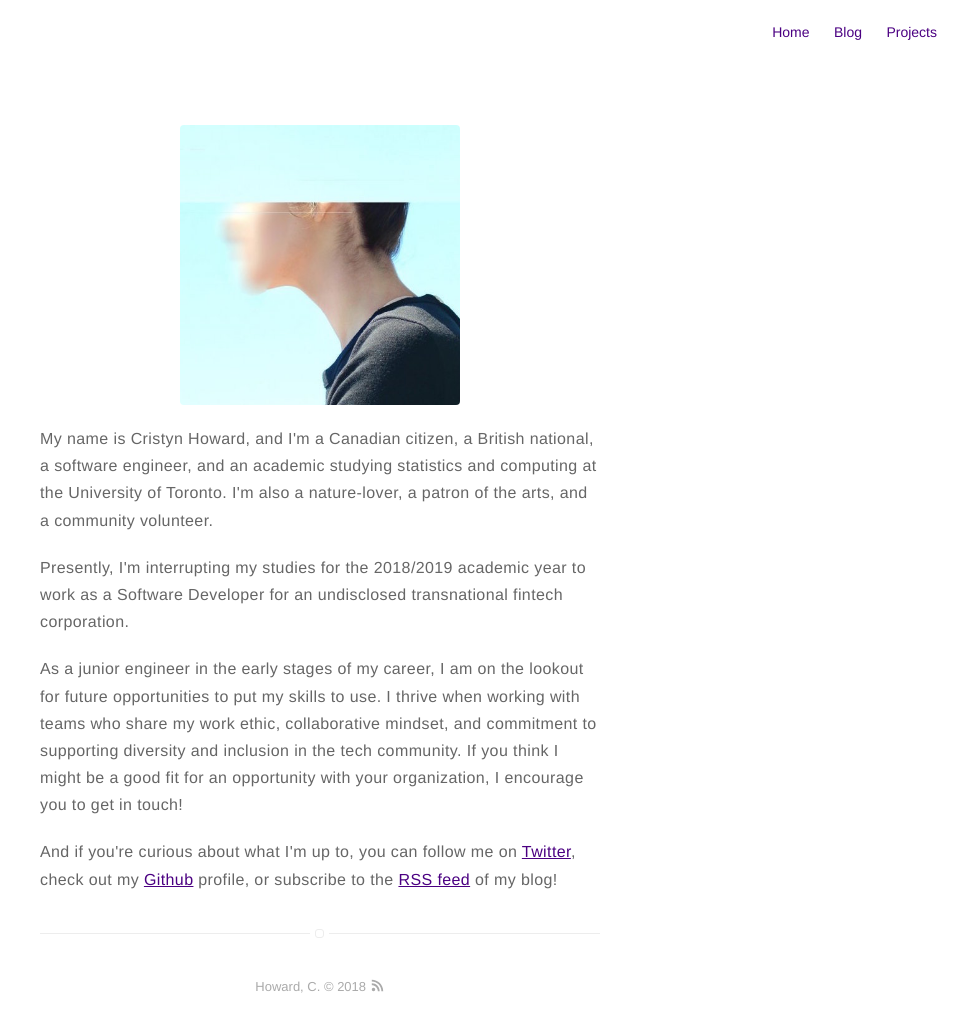
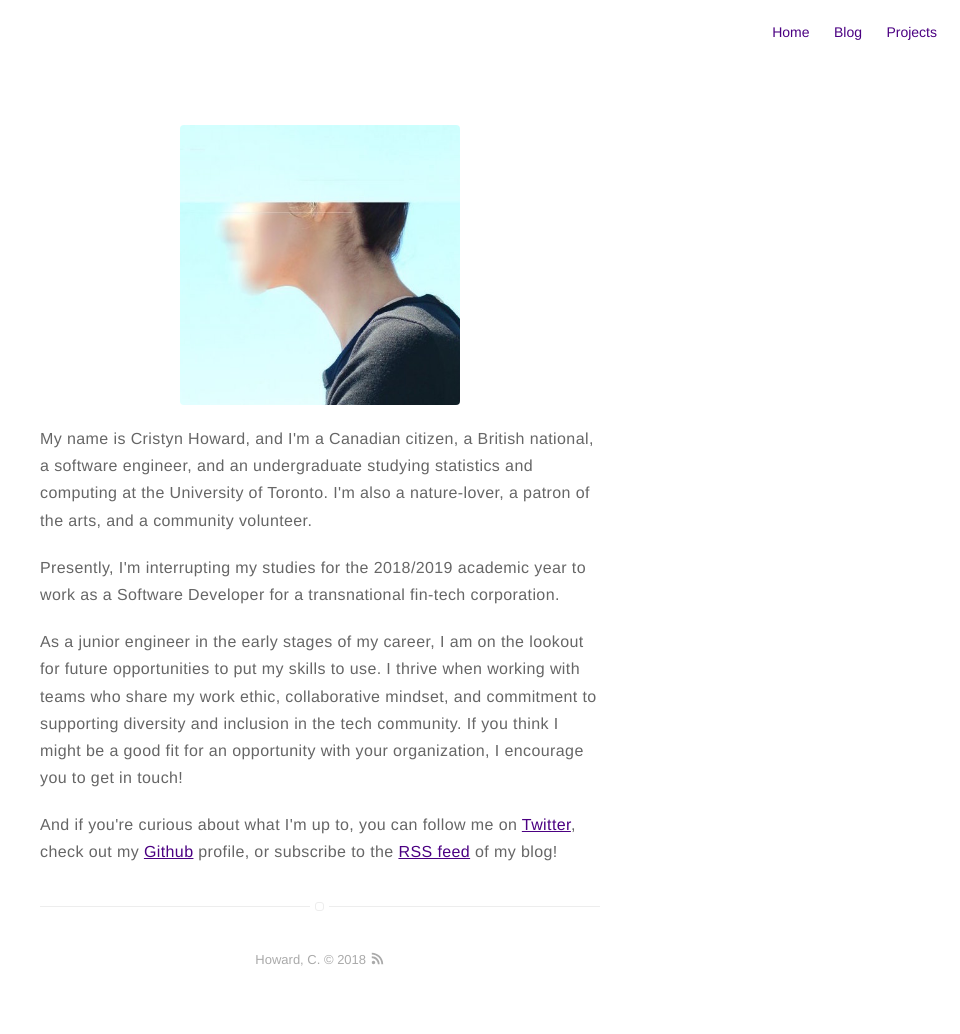
Before and after one commit to cristynhoward/cristynhoward.github.io, a Jekyll site: the page built from about.md, in a window 1280 px wide. Shown: the whole page, without its empty margins (320-1280 px from the left). Built offline with Jekyll 4.4.1, drawn with Linux system fonts in a browser that asks for light colours; after the commit the page ends 1007 px from its top, so only the background shows below that.

Commit message:
Edit about.md.

```diff
--- a/about.md
+++ b/about.md
@@ -4,9 +4,9 @@ layout: page
 ---
 ![Profile Image]({{ site.url }}/{{ site.picture }})
 
-<p>My name is Cristyn Howard, and I'm a Canadian citizen, a British national, a software engineer, and an academic studying statistics and computing at the University of Toronto. I'm also a nature-lover, a patron of the arts, and a community volunteer.</p>
+<p>My name is Cristyn Howard, and I'm a Canadian citizen, a British national, a software engineer, and an undergraduate studying statistics and computing at the University of Toronto. I'm also a nature-lover, a patron of the arts, and a community volunteer.</p>
 
-<p>Presently, I'm interrupting my studies for the 2018/2019 academic year to work as a Software Developer for an undisclosed transnational fintech corporation.</p>
+<p>Presently, I'm interrupting my studies for the 2018/2019 academic year to work as a Software Developer for a transnational fin-tech corporation.</p>
 
 <p>As a junior engineer in the early stages of my career, I am on the lookout for future opportunities to put my skills to use. I thrive when working with teams who share my work ethic, collaborative mindset, and commitment to supporting diversity and inclusion in the tech community. If you think I might be a good fit for an opportunity with your organization, I encourage you to get in touch!</p>
 
```
